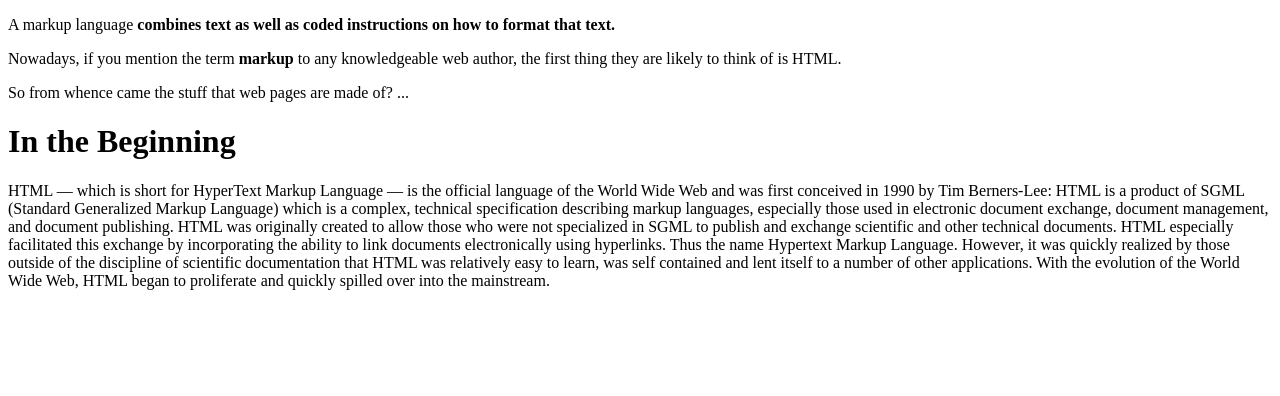
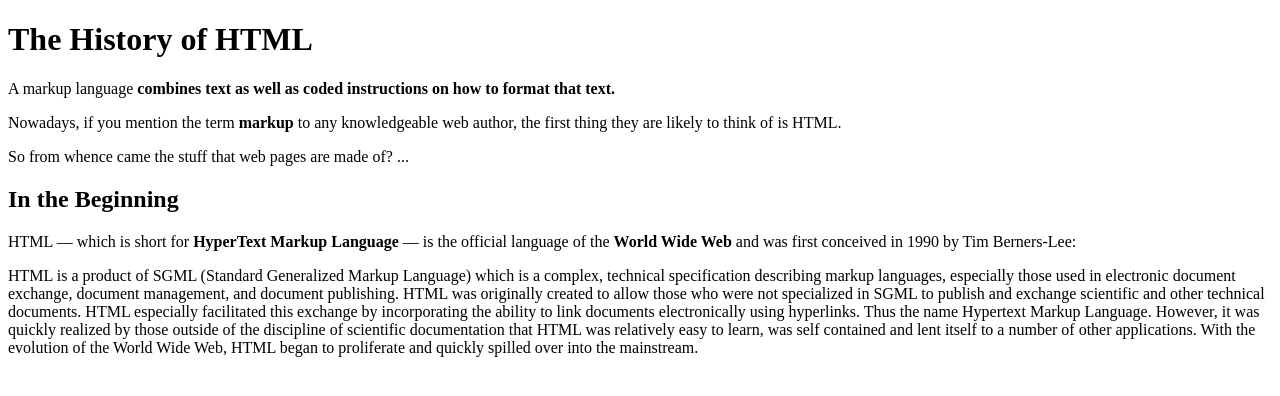
Before and after one commit to dzungng1709/wpr2, a plain HTML site: page Tut1/Ex1/index.html in a window 1280 px wide. Drawn offline with Linux system fonts and the light colour scheme.

Commit message:
edit heading Signed-off-by: Dung Nguyen <1901060010@s.hanu.edu.vn>

```diff
--- a/Tut1/Ex1/index.html
+++ b/Tut1/Ex1/index.html
@@ -7,12 +7,13 @@
     <title><b>The History of HTML</b></title>
 </head>
 <body>
+    <h1><b>The History of HTML</b></h1>
     <p>A markup language <b>combines text as well as coded instructions on how to format that text.</b></p>
     <p>Nowadays, if you mention the term <b>markup</b> to any knowledgeable web author, the first thing they are likely to think of is HTML.</p>
     <p>So from whence came the stuff that web pages are made of? ...</p>
-    <h1>In the Beginning</h1>
-    <p1>HTML — which is short for HyperText Markup Language — is the official language of the World Wide Web and was first conceived in 1990 by Tim Berners-Lee:
-        HTML is a product of SGML (Standard Generalized Markup Language) which is a complex, technical specification describing markup languages, especially those used in electronic document exchange, document management, and document publishing.
+    <h2><b>In the Beginning</b></h2>
+    <p>HTML — which is short for <b>HyperText Markup Language</b> — is the official language of the <b>World Wide Web</b> and was first conceived in 1990 by Tim Berners-Lee:
+    <p>HTML is a product of SGML (Standard Generalized Markup Language) which is a complex, technical specification describing markup languages, especially those used in electronic document exchange, document management, and document publishing.
 
         HTML was originally created to allow those who were not specialized in SGML to publish and exchange scientific and other technical documents.
         HTML especially facilitated this exchange by incorporating the ability to link documents electronically using hyperlinks. Thus the name Hypertext Markup Language.
```
